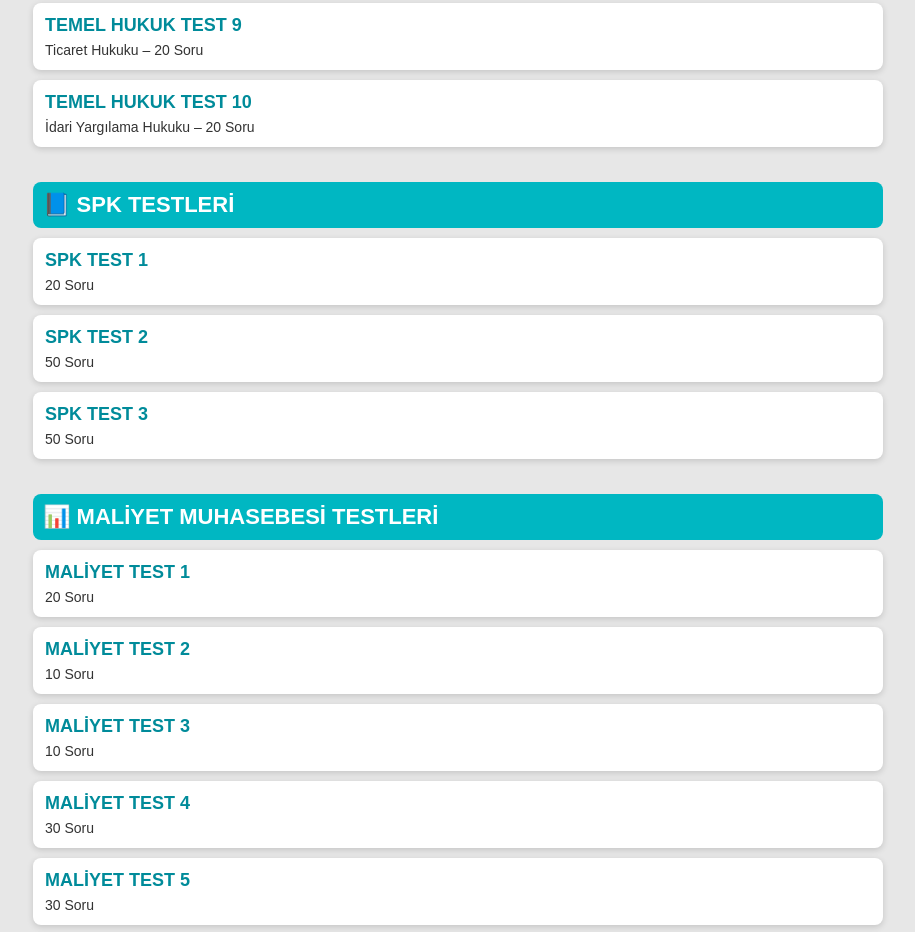
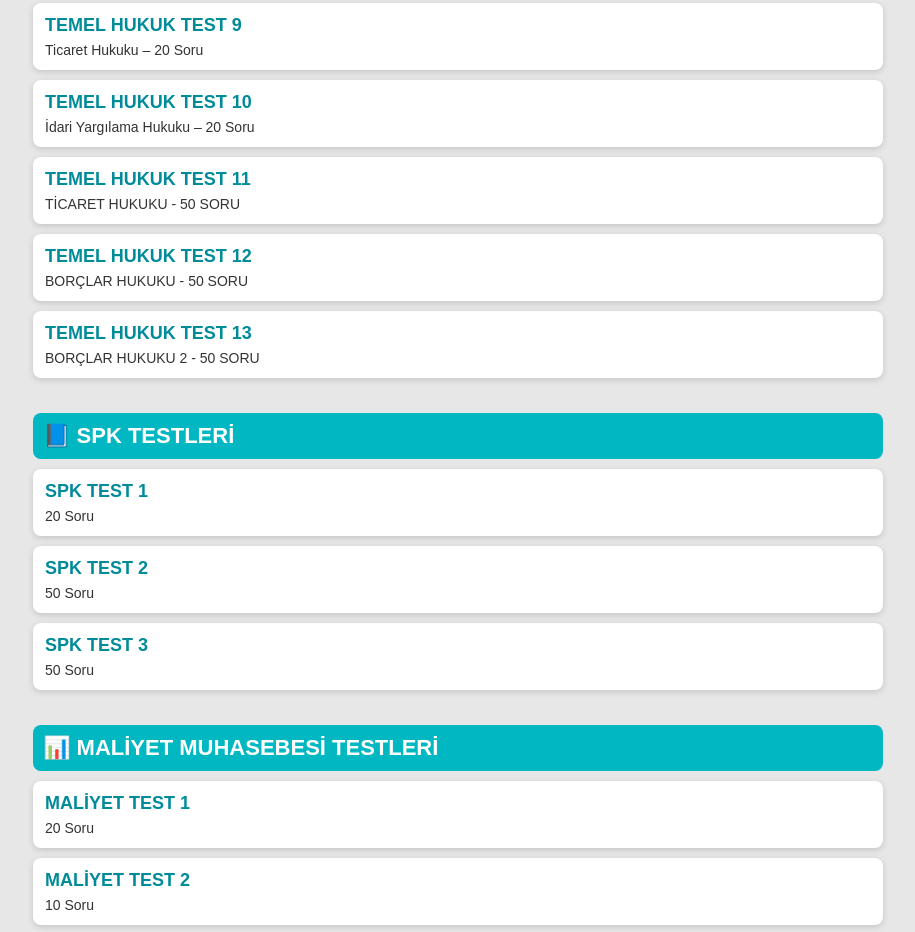
Before and after one commit to onur0618/test-linklerii, a plain HTML site: page index.html in a window 1280 px wide. Shown: the part 2081-3013 px from the top of the page, without its empty margins (182-1097 px from the left). Drawn offline with Linux system fonts and the light colour scheme.

Commit message:
Update index.html

```diff
--- a/index.html
+++ b/index.html
@@ -255,6 +255,9 @@
 <div class="card"><a href="https://gemini.google.com/share/b246f23f5e2e">TEMEL HUKUK TEST 8</a><p>İş ve Sosyal Güvenlik Hukuku – 20 Soru</p></div>
 <div class="card"><a href="https://gemini.google.com/share/8e8fcce29ded">TEMEL HUKUK TEST 9</a><p>Ticaret Hukuku – 20 Soru</p></div>
 <div class="card"><a href="https://gemini.google.com/share/6959415aa2b8">TEMEL HUKUK TEST 10</a><p>İdari Yargılama Hukuku – 20 Soru</p></div>
+<div class="card"><a href="https://gemini.google.com/share/c40c34eeefbf">TEMEL HUKUK TEST 11</a><p>TİCARET HUKUKU - 50 SORU</p></div>
+<div class="card"><a href="https://gemini.google.com/share/38ba99995336">TEMEL HUKUK TEST 12</a><p>BORÇLAR HUKUKU - 50 SORU</p></div>
+<div class="card"><a href="https://gemini.google.com/share/ca8729c1b34f">TEMEL HUKUK TEST 13</a><p>BORÇLAR HUKUKU 2 - 50 SORU</p></div>
 
 <!-- SPK -->
 <div id="spk" class="section-title">📘 SPK TESTLERİ</div>
```
